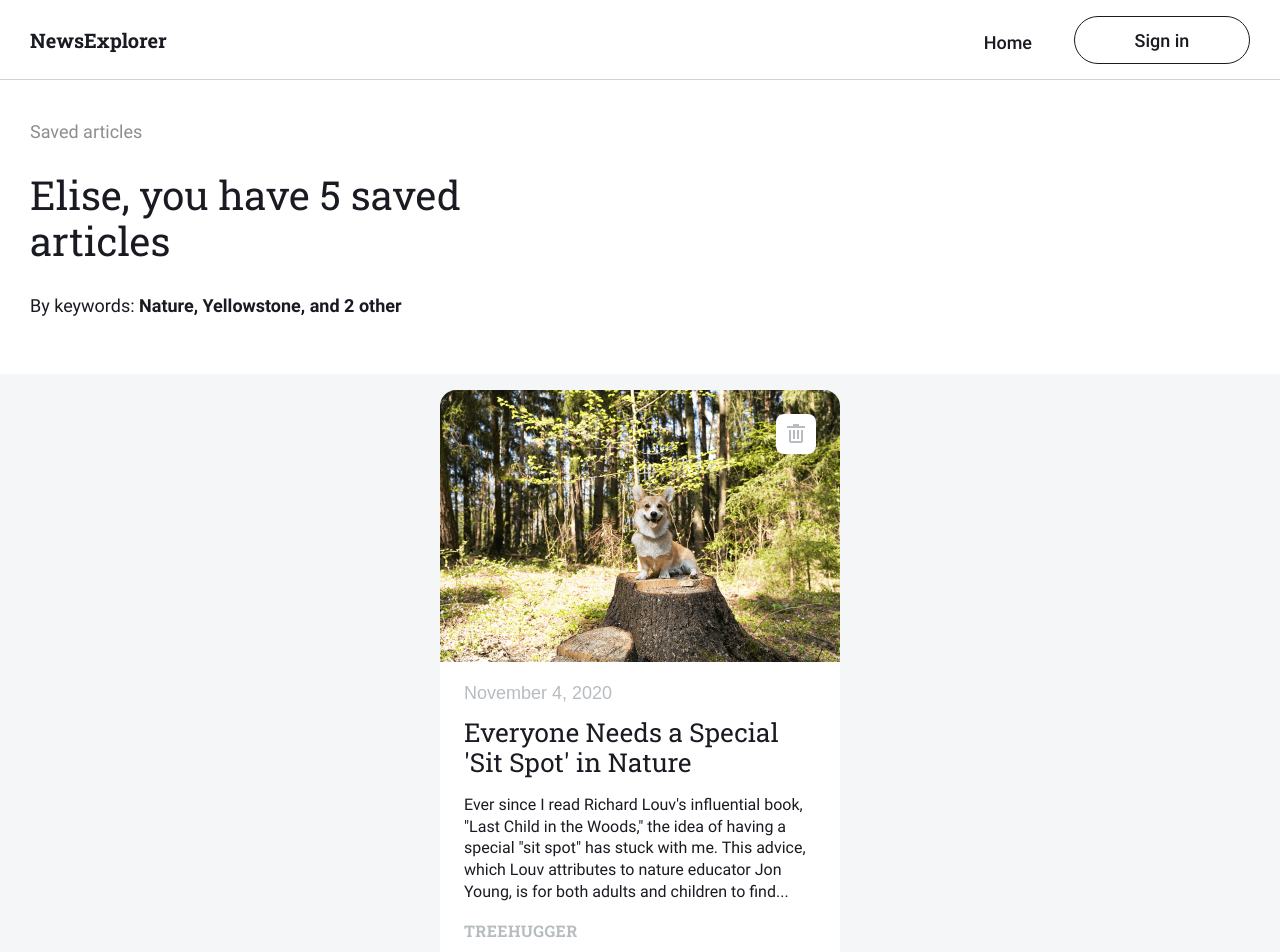
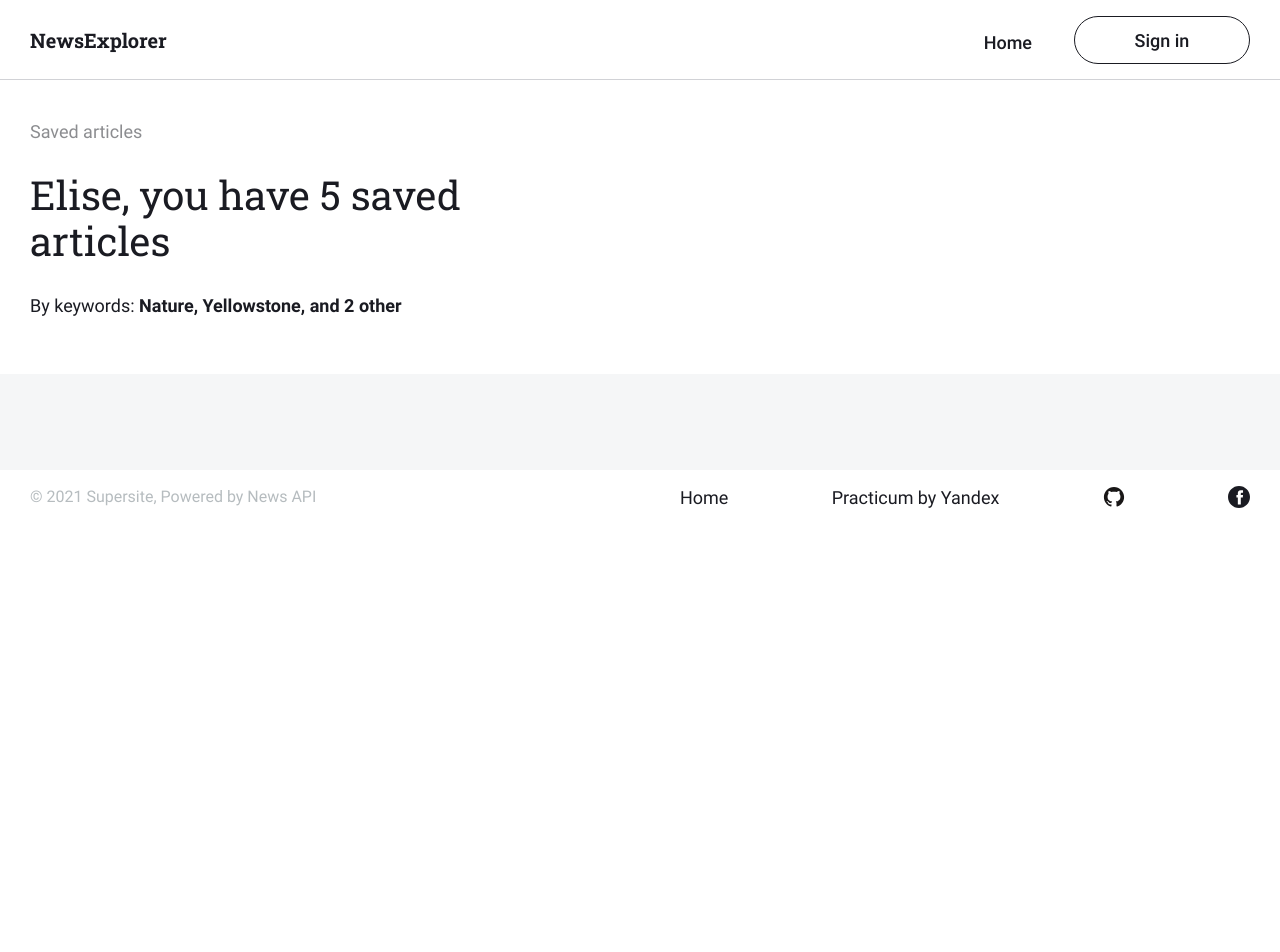
Before and after one commit to lmontem/news-explorer-frontend, a React (Create React App) app: page /saved-news in a window 1280 px wide. Shown: the top 952 px of the page. After the commit the page ends 800 px from the top, so only its background shows below. Built offline with nearby package versions, Linux system fonts and the light colour scheme; a web font is replaced by a local one.

Commit message:
newsapi working

```diff
--- a/src/components/App/App.js
+++ b/src/components/App/App.js
@@ -13,6 +13,7 @@ import ConfirmationPopup from '../ConfirmationPopup/ConfirmationPopup';
 import { smallscreen } from '../../utils/constants.js';
 import { CurrentUserContext } from '../../context/CurrentUserContext';
 
+
 function App() {
   const [isRegisterPopupOpen, setRegisterPopupOpen] = useState(false);
   const [isLoginPopupOpen, setLoginPopupOpen] = useState(false);
@@ -26,8 +27,10 @@ function App() {
   const [currentUser, setCurrentUser] = React.useState({});
   const [searchWord, setSearchWord] = useState('');
   const [results, setResults] = useState(false);
+  const [notFound, setNotFound] = useState(false);
   const [showPreloader, setShowPreloader] = useState(false);
   const [cards, setCards] = React.useState([]);
+  const [numCardsShown, setNumCardsShown] = useState(3);
   const [savedCards, setSavedCards] = React.useState([]);
   const [errorMessage, setErrorMessage] = useState('');
   const history = useHistory();
@@ -39,6 +42,15 @@ function App() {
     windowWidth < smallscreen ? setMobile(true) : setMobile(false);
     return () => window.removeEventListener("resize", handleWindowResize);
   }, [windowWidth]);
+
+ React.useEffect(() => {
+    if (localStorage.getItem('searchResults')) {
+      setCards(JSON.parse(localStorage.getItem('searchResults')));
+    }
+    if (localStorage.getItem('savedCards')) {
+      setSavedCards(JSON.parse(localStorage.getItem('savedCards')));
+    }
+  }, []);
 
   //opens sign up form upon sign up link click
   function handleRegisterLinkClick() {
@@ -85,6 +97,12 @@ function App() {
     history.push('/');
   }
 
+  //shows more cards
+  function handleShowMoreCards() {
+    setNumCardsShown(numCardsShown + 3);
+  }
+
+
   //handles submit of search form
   function handleSearchSubmit(e) {
     e.preventDefault();
@@ -93,12 +111,26 @@ function App() {
       setShowPreloader(false);
       setErrorMessage('Please enter a keyword');
       return
-    }else{
-      newsApi.getNewsCards(searchWord)
-      .then((newsCards)=>{
-        setCards(newsCards);
+    }
+    newsApi.getNewsCards(searchWord)
+      .then((data) => {
+        if (data.length === 0) {
+          setNotFound(true);
+        }
+
+        return data;
       })
-    }
+      .then((cards) => {
+        setNumCardsShown(3);
+        setCards(cards);
+        setResults(true);
+        setShowPreloader(false);
+        setErrorMessage('');
+      })
+      .catch(() => {
+        setErrorMessage("Sorry, something went wrong during the request. There may be a connection issue or the server may be down. Please try again later.")
+        setShowPreloader(false);
+      })
 
   }
   return (
@@ -125,13 +157,20 @@ function App() {
                 errorMessage={errorMessage}
                 searchWord={searchWord}
                 setSearchWord={setSearchWord}
+                results={results}
+                notFound={notFound}
                 showPreloader={showPreloader}
+                cards={cards}
+                handleShowMoreCards={handleShowMoreCards}
+                numCardsShown={numCardsShown}
               />
             </Route>
             <Route path='/saved-news'>
               <SavedNews
                 loggedin={loggedin}
                 savedNewsLocation={savedNewsLocation}
+                cards={savedCards}
+                searchWord={searchWord}
               />
             </Route>
           </Switch>
--- a/src/components/Main/Main.js
+++ b/src/components/Main/Main.js
@@ -13,22 +13,28 @@ function Main(props) {
                         <p className='main__text'>Find the latest news on any topic and save them in your personal account.</p>
                     </div>
                     <SearchForm
-                    handleSearchSubmit={props.handleSearchSubmit}
-                    errorMessage={props.errorMessage}
-                    searchWord={props.searchWord}
-                    setSearchWord={props.setSearchWord}/>
+                        handleSearchSubmit={props.handleSearchSubmit}
+                        errorMessage={props.errorMessage}
+                        searchWord={props.searchWord}
+                        setSearchWord={props.setSearchWord} />
                 </div>
-                {props.showPreloader && <Preloader />}
-                <NothingFound />
-                <section className='cards'>
+                {props.cards?.length > 0 ? (<section className='cards'>
                     <div className='cards__block'>
                         <h2 className='cards__title'>Search results</h2>
                         <NewsCardList
                             loggedin={props.loggedin}
-                            savedNewsLocation={props.savedNewsLocation} />
-                        <button className='cards__btn'>Show more</button>
+                            savedNewsLocation={props.savedNewsLocation}
+                            cards={props.cards}
+                            numCardsShown={props.numCardsShown}
+                            searchWord={props.searchWord}
+                            />
+                       {props.numCardsShown < props.cards.length && (
+                        <button className='cards__btn' onClick={props.handleShowMoreCards}>Show more</button>
+                       )}
                     </div>
-                </section>
+                </section>) : props.showPreloader ? <Preloader /> :
+                    props.notFound || props.cards?.length < 0 ? <NothingFound /> : null}
+
                 <About />
             </main>
         )
--- a/src/components/NewsCard/NewsCard.css
+++ b/src/components/NewsCard/NewsCard.css
@@ -11,16 +11,16 @@
 
 .card__img {
     border-radius: 16px 16px 0 0;
-    background-image: url('../../images/dog-card.png');
+    /* background-image: url('../../images/dog-card.png');*/
+    position: relative;
     background-repeat: no-repeat;
     background-position: center;
     min-height: 272px;
     display: flex;
     justify-content: space-between;
-
 }
 
-.card__keyword-display{
+.card__keyword-display {
     min-width: 80px;
     height: 40px;
     font-family: 'Roboto', Arial, Helvetica, sans-serif;
@@ -34,7 +34,7 @@
     margin-top: 24px;
 }
 
-.card__btn-container{
+.card__btn-container {
     display: flex;
     flex-direction: row-reverse;
 }
@@ -52,7 +52,7 @@
     background-color: #fff;
 }
 
-.card__btn_bookmark{
+.card__btn_bookmark {
     background-image: url('../../images/bookmark.svg');
 }
 
@@ -60,26 +60,24 @@
     background-image: url('../../images/bookmark-black.svg');
 }
 
-.card__btn_active{
+.card__btn_active {
     background-image: url('../../images/bookmark-active.svg');
 }
 
-.card__btn_active:hover{
+.card__btn_active:hover {
     background-image: url('../../images/bookmark-active.svg');
 }
 
-.card__btn_trashcan{
+.card__btn_trashcan {
     background-image: url('../../images/trashcan.svg');
     background-size: 18px 19px;
 }
 
-.card__btn_trashcan:hover{
+.card__btn_trashcan:hover {
     background-image: url('../../images/trashcan-black.svg');
-
 }
 
-
-.card__btn-signin{
+.card__btn-signin {
     background-color: #fff;
     width: 182px;
     height: 40px;
@@ -87,18 +85,16 @@
     margin-top: 24px;
     margin-right: 5px;
     border: none;
-    font-family: 'Roboto',Arial, Helvetica, sans-serif;
+    font-family: 'Roboto', Arial, Helvetica, sans-serif;
     font-size: 12px;
     line-height: 14px;
     font-weight: 500;
     display: none;
 }
 
-
-.card__btn:hover + .card__btn-signin{
+.card__btn:hover+.card__btn-signin {
     display: block;
 }
-
 
 .card__date {
     font-family: 'Source Sans Pro', Arial, Helvetica, sans-serif;
@@ -118,7 +114,6 @@
     margin: 0 24px 16px;
     text-overflow: ellipsis;
     overflow: hidden;
-
 }
 
 .card__description {
@@ -155,22 +150,22 @@
         margin-top: 8px;
         margin-right: 8px;
     }
-    .card__date{
+    .card__date {
         margin: 16px 16px 12px;
     }
-    .card__title{
+    .card__title {
         font-size: 22px;
         line-height: 1.09;
         margin: 0 16px 16px;
     }
-    .card__description{
+    .card__description {
         margin: 0 16px 12px;
         max-height: 88px;
     }
-    .card__keyword{
+    .card__keyword {
         margin: 0 16px 16px;
     }
-    .card__keyword-display{
+    .card__keyword-display {
         margin-left: 8px;
         margin-top: 8px;
     }
@@ -190,15 +185,12 @@
         margin-top: 16px;
         margin-right: 16px;
     }
-    .card__date{
+    .card__date {
         margin: 16px 16px 10px;
     }
-    .card__title{
+    .card__title {
         font-size: 22px;
         line-height: 1.09;
         margin-bottom: 14px;
-
     }
-
-
 }
--- a/src/components/NewsCard/NewsCard.js
+++ b/src/components/NewsCard/NewsCard.js
@@ -1,23 +1,28 @@
 
 
 function NewsCard(props) {
-
+//converts date to design
+function convertDate(date) {
+    const newDate = new Date(date);
+    const options = { year: "numeric", month: "long", day: "numeric" };
+    return newDate.toLocaleDateString("en-US", options);
+  }
     return (
         (<>
             <li className='card'>
-                <div className='card__img'>
+                <div className='card__img' style={{ backgroundImage: `url(${props.card.urlToImage})` }}>
                     {props.loggedin ? (<div className='card__keyword-display'
-                    >keywords</div>) : <div></div>}
+                    >{props.searchWord}</div>) : <div></div>}
                     <div className='card__btn-container'>
                         <button className={`card__btn card__btn_${props.savedNewsLocation ? 'trashcan' : 'bookmark'}`}></button>
                         {props.loggedin ? <button className='card__btn-signin'>Remove from saved</button> :
                             <button className='card__btn-signin'>Sign in to save articles</button>}
                     </div>
                 </div>
-                <p className='card__date'>November 4, 2020</p>
-                <h3 className='card__title'>Everyone Needs a Special 'Sit Spot' in Nature</h3>
-                <p className='card__description'>Ever since I read Richard Louv's influential book, "Last Child in the Woods," the idea of having a special "sit spot" has stuck with me. This advice, which Louv attributes to nature educator Jon Young, is for both adults and children to find...</p>
-                <p className='card__keyword'>treehugger</p>
+                <p className='card__date'>{convertDate(props.card.publishedAt)}</p>
+                <h3 className='card__title'>{props.card.title}</h3>
+                <p className='card__description'>{props.card.description}</p>
+                <p className='card__keyword'>{props.card.source.name}</p>
             </li>
 
         </>
--- a/src/components/NewsCardList/NewsCardList.js
+++ b/src/components/NewsCardList/NewsCardList.js
@@ -5,9 +5,18 @@ function NewsCardList(props) {
         (
 
             <ul className='cards__list'>
+                {props.cards
+                    .slice(0, props.savedNewsLocation ? props.cards.length : props.numCardsShown)
+                .map((card, index) => (
                 <NewsCard
                     loggedin={props.loggedin}
-                    savedNewsLocation={props.savedNewsLocation} />
+                    savedNewsLocation={props.savedNewsLocation}
+                    key={index}
+                    card={card}
+                    searchWord={props.searchWord}
+                />
+                ))}
+
             </ul>
 
         )
--- a/src/components/SavedNews/SavedNews.js
+++ b/src/components/SavedNews/SavedNews.js
@@ -1,14 +1,16 @@
 import SavedNewsHeader from "../SavedNewsHeader/SavedNewsHeader";
 import NewsCardList from "../NewsCardList/NewsCardList";
-function SavedNews(props){
-    return(
+function SavedNews(props) {
+    return (
         (
             <section className='saved-main'>
                 <SavedNewsHeader />
                 <div className='cards__block'>
-                <NewsCardList
-                loggedin={props.loggedin}
-                savedNewsLocation={props.savedNewsLocation} />
+                    <NewsCardList
+                        searchWord={props.searchWord}
+                        cards={props.cards}
+                        loggedin={props.loggedin}
+                        savedNewsLocation={props.savedNewsLocation} />
                 </div>
             </section>
         )
```
